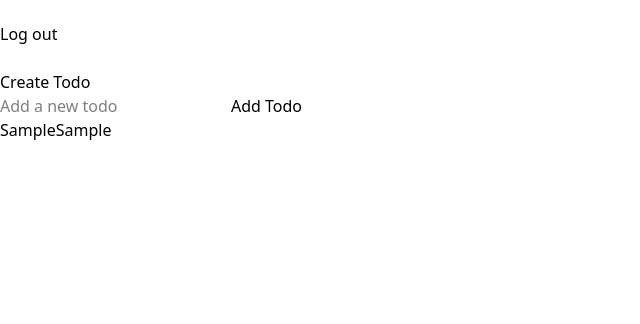
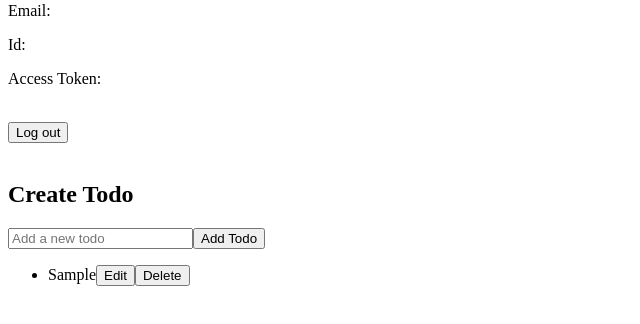
Before and after one commit to edwardomopariola/todo-app, a React (Vite) app: page / in a window 1280 px wide. Both pictures are taken after typing "Sample" into the empty fields and a click on the button "Add Todo". Shown: the part 194-518 px from the top of the page, without its empty margins (0-640 px from the left). Built offline with nearby package versions, Linux system fonts and the light colour scheme.

Commit message:
delete and edit function completed

```diff
--- a/src/App.js
+++ b/src/App.js
@@ -2,7 +2,6 @@
 import { GoogleLogin, googleLogout, useGoogleLogin } from "@react-oauth/google";
 import axios from "axios";
 import CreateTodo from "./components/CreateTodo";
-import './index.css';  // Importing CSS file for styling
 
 function App() {
     const [ user, setUser ] = useState([]);   // State to store user data
--- a/src/components/CreateTodo.js
+++ b/src/components/CreateTodo.js
@@ -1,6 +1,6 @@
 import { useState } from 'react';  // Importing useState hook from React
 
-const CreateTodo = ({ IsSignedin}) => {  // Component to create a new todo
+const CreateTodo = ({ isSignedIn}) => {  // Component to create a new todo
     const [ todos, setTodos ] = useState([]);  // State to store the list of todos
     const [ newTodo, setNewTodo ] = useState("");  // State to store the new todo input value
     const [ editTodos, setEditTodos ] = useState(null);  // State to store the value of the todo being edited
@@ -14,52 +14,60 @@
     };
 
     const iseditTodos = (index) => {  // Function to edit an existing todo
-        if (IsSignedin) {  // Check if the user is signed in
+        if (isSignedIn) {  // Check if the user is signed in
             setEditIndex(index);  // Set the index of the todo being edited
             setEditTodos(todos[index]);  // Set the current todo value in the input field
         }
     };
 
     const deleteTodo = (index) => {  // Function to delete a todo
-        if (IsSignedin) {  // Check if the user is signed in
+        if (isSignedIn) {  // Check if the user is signed in
             const updatedTodos = todos.filter((_, i) => i !== index);  // Filter out the todo at the specified index
             setTodos(updatedTodos);  // Set the updated list of todos
         }
     }
 
     const saveEdit = () => {  // Function to save the edited todo
-        if (IsSignedin && editIndex.trim()) {  // Check if the user is signed in and the edit index is not empty
+        if (isSignedIn && editTodos.trim()) {  // Check if the user is signed in and the edit index is not empty
             const updatedTodos = [...todos];  // Create a copy of the current list of todos
             updatedTodos[editIndex] = editTodos;  // Update the todo at the specified index
             setTodos(updatedTodos);  // Set the updated list of todos
             setEditIndex(null);  // Clear the edit index
-            setEditText('');  // Clear the input field
+            setEditTodos('');  // Clear the input field
         }
     }
 
     return (
-        <div>
-            <h2>Create Todo</h2>
-            <input type="text" value={newTodo} onChange={(e) => setNewTodo(e.target.value)} placeholder="Add a new todo" />
-            <button onClick={addTodo}>Add Todo</button>
-            <ul>
+        <div className='todo-container'>
+            <h2 className='todo-header'>Create Todo</h2>
+            <div className='todo-input'>
+                <input type="text" value={newTodo} onChange={(e) => setNewTodo(e.target.value)} placeholder="Add a new todo" className='input-field'/>
+                <button onClick={addTodo}>Add Todo</button>
+            </div>
+            <ul className='todo-list'>
                 {todos.map((todo, index) => (  // Map through the list of todos and display them
-                    <li key={index}>{todo}
+                    <li key={index} className='todo-item'>
                         {editIndex === index ? (  // Check if the todo is being edited
-                            <div>
-                                <input type="text" value={editTodos} onChange={(e) => setEditTodos(e.target.value)} />
-                                <button onClick={saveEdit}>Save</button>  {/* Save the edited todo */}
-                            </div>
-                        ) : (  // If not editing, show the edit button
-                            <span>{todo}</span>
+                            <>
+                                <input type="text" value={editTodos} onChange={(e) => setEditTodos(e.target.value)} className='edit-input'/>
+                                <button onClick={saveEdit} className='save-edit'>Save</button>  {/* Save the edited todo */}
+                            </>
+                        ) : (
+                            <>
+                                <span>{todo}</span>
+                                {isSignedIn &&  (
+                                    <>
+                                        <button className="edit-button" onClick={() => iseditTodos(index)}>Edit</button>
+                                        <button className="delete-button" onClick={() => deleteTodo(index)}>Delete</button>
+                                    </>
+                                )}
+                            </>
                         )}
                     </li>
                 ))}
             </ul>
         </div>
-    );
-
-
-}
+    );  // Return the JSX for the component
+};
 
 export default CreateTodo;  // Export the CreateTodo component
```
